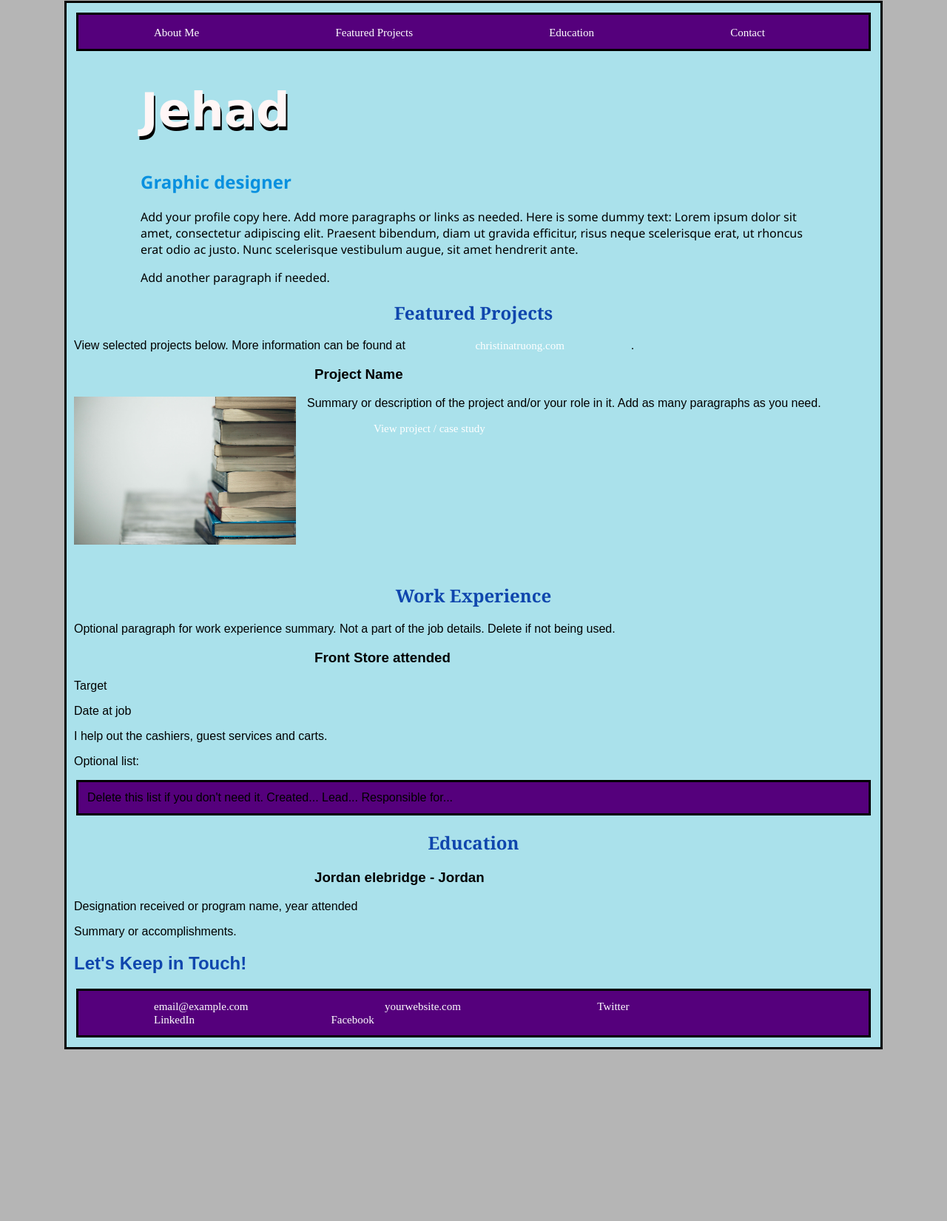
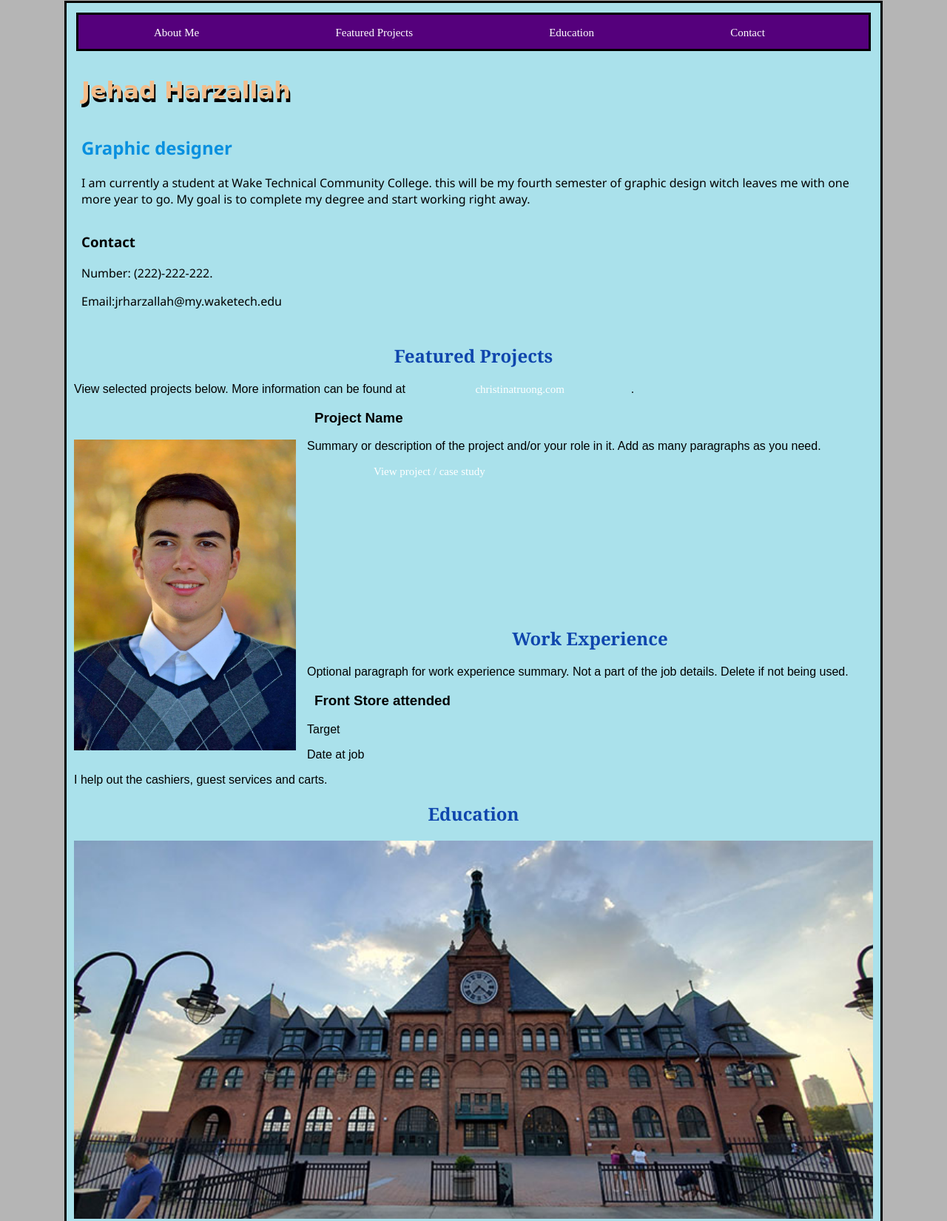
Before and after one commit to Jed245/asn3, a plain HTML site: page index.html in a window 1280 px wide. Shown: the part 14-1664 px from the top of the page at 74% size. Before the commit the page ends 1447 px from the top, so only its background shows below. Drawn offline with Linux system fonts and the light colour scheme.

Commit message:
flex-box
leason-8

```diff
--- a/css/style.css
+++ b/css/style.css
@@ -3,10 +3,14 @@ html {
 }
 
 
-img {
+.img-1 {
     width: 300px;
     float: left;
     margin-right: 15px;
+}
+
+.img-2 {
+    width: 100%;
 }
 
 /* {
@@ -73,7 +77,7 @@ ul li ul {
     /* sub menu below main nav*/
     padding: 0;
     /* move sub-menu horizonally below main nav*/
-    width:270px;
+    width: 270px;
     /* increase horzontal size of sub-menu*/
 
 }
@@ -95,8 +99,8 @@ li:hover ul {
 
 h1 {
     font-family: cursive;
-        font-size: 4em;
-        color: rgb(255, 246, 246);
+    font-size: 2em;
+    color: rgb(243, 188, 137);
     text-shadow: 2px 5px black;
 }
 
@@ -110,9 +114,40 @@ li:hover ul {
 }
 
 .content-wrap {
-        width: 900px;
-        margin: 0 auto;
+    width: 90;
+    display: flex;
+    /*border: 2px black solid;*/
+    padding: 10px;
+    flex-direction: column;
+
+
 }
+
+.flex1 {
+    /*background-color: lightcoral;*/
+    flex: 1;
+
+
+
+}
+
+.flex2 {
+    /*background-color: rgb(163, 240, 128);*/
+    flex: 1;
+
+}
+
+.flex3 {
+    /*  background-color: rgb(145, 128, 240);*/
+    flex: 1;
+}
+
+
+/*.flexmiddle{
+    display: flex;
+    color: burlywood;
+
+}*/
 
 section h2 {
     text-align: center;
@@ -130,3 +165,7 @@ li:hover ul {
 p {
     text-align: left;
 }
+
+footer {
+    border: darkblue solid;
+}
--- a/index.html
+++ b/index.html
@@ -31,14 +31,20 @@
         </li>
       </ul>
       <div class="content-wrap">
-        <h1>Jehad </h1>
+        <div class="flex1">
+          <h1>Jehad Harzallah </h1>
+        </div>
+        <div class="flex2">
           <h2 class="color">Graphic designer </h2>
-
-        <p>Add your profile copy here. Add more paragraphs or links as needed. Here is some dummy text: Lorem ipsum
-          dolor
-          sit amet, consectetur adipiscing elit. Praesent bibendum, diam ut gravida efficitur, risus neque scelerisque
-          erat, ut rhoncus erat odio ac justo. Nunc scelerisque vestibulum augue, sit amet hendrerit ante.</p>
-        <p>Add another paragraph if needed.</p>
+          <p>I am currently a student at Wake Technical Community College. this will be my fourth semester of graphic design witch leaves me with one more year to go. My goal is to complete my degree and start working right away.
+        </div>
+        <div class="flex3">
+          <p><h3>Contact</h3></p>
+          <p>
+            Number: (222)-222-222.
+          </p>
+          <p>Email:jrharzallah@my.waketech.edu</p>
+        </div>
       </div>
     </header>
 
@@ -51,7 +57,10 @@
       <!-- Copy the whole <section> block to add more projects. -->
       <section>
         <h3>Project Name</h3>
-        <img src="placeholder images/sharon-mccutcheon-unsplash.jpg" alt="books">
+        <img class="img-1" src="placeholder images/Jed-1000.jpg" alt="picture of me">
+
+
+
         <p class="padding">Summary or description of the project and/or your role in it. Add as many paragraphs as you
           need.</p>
         <a href="#" target="_blank">View project / case study</a>
@@ -66,27 +75,28 @@
 
       <!-- Copy this whole <section> block to add more jobs. -->
       <section>
+        <div class="flexmiddle">
           <h3>Front Store attended</h3>
           <p>Target</p>
           <p>Date at job</p>
           <p> I help out the cashiers, guest services and carts.</p>
-        <p>Optional list:</p>
-        <ul>
-          <li>Delete this list if you don't need it.</li>
-          <li>Created...</li>
-          <li>Lead...</li>
-          <li>Responsible for...</li>
-        </ul>
+        </div>
       </section>
-      <!-- End of Job block. -->
-    </section>
+
 
       <!-- ******************  EDUCATION & CERTIFICATIONS ****************** -->
       <section>
         <h2>Education</h2>
 
+        <img class="img-2" src="placeholder images/Building_750.jpg" srcset="placeholder images/Building_450.jpg 450w,
+          placeholder images/Building_750.jpg 750w,
+          placeholder images/Building_1000.jpg 1000w" sizes="(max-width:750px) 450w,
+          (max-width:1000px) 750px,
+         1000px" alt="pic of Building">
+
+
         <!-- Copy this whole <section> block to add more schools. -->
-      <section>
+        <section class="flex">
           <h3>Jordan elebridge - Jordan </h3>
           <p>Designation received or program name, year attended</p>
           <p>Summary or accomplishments.</p>
@@ -96,16 +106,17 @@
 
       <!-- *****************  CONTACT INFO / SOCIAL MEDIA  ***************** -->
       <footer>
-      <h2>Let's Keep in Touch!</h2>
+        <h2>Contact</h2>
 
         <!-- Social media and contact links. Add or remove any networks. -->
-      <ul>
+        <ul class="footer">
           <li><a href="mailto:email@example.com">email@example.com</a></li>
           <li><a href="http://yourwebsite.com" target="_blank">yourwebsite.com</a></li>
           <li><a href="#" target="_blank">Twitter</a></li>
           <li><a href="#" target="_blank">LinkedIn</a></li>
           <li><a href="#" target="_blank">Facebook</a></li>
         </ul>
+
       </footer>
   </main>
 </body>
```
Also changed, not shown: placeholder images/Building_1000.jpg (added), placeholder images/Building_450.jpg (added), placeholder images/Building_750.jpg (added), placeholder images/Jed-1000.jpg (added), placeholder images/Jed-450.jpg (added), placeholder images/Jed-750.jpg (added). Lines whose indentation alone changed are shown as unchanged.
